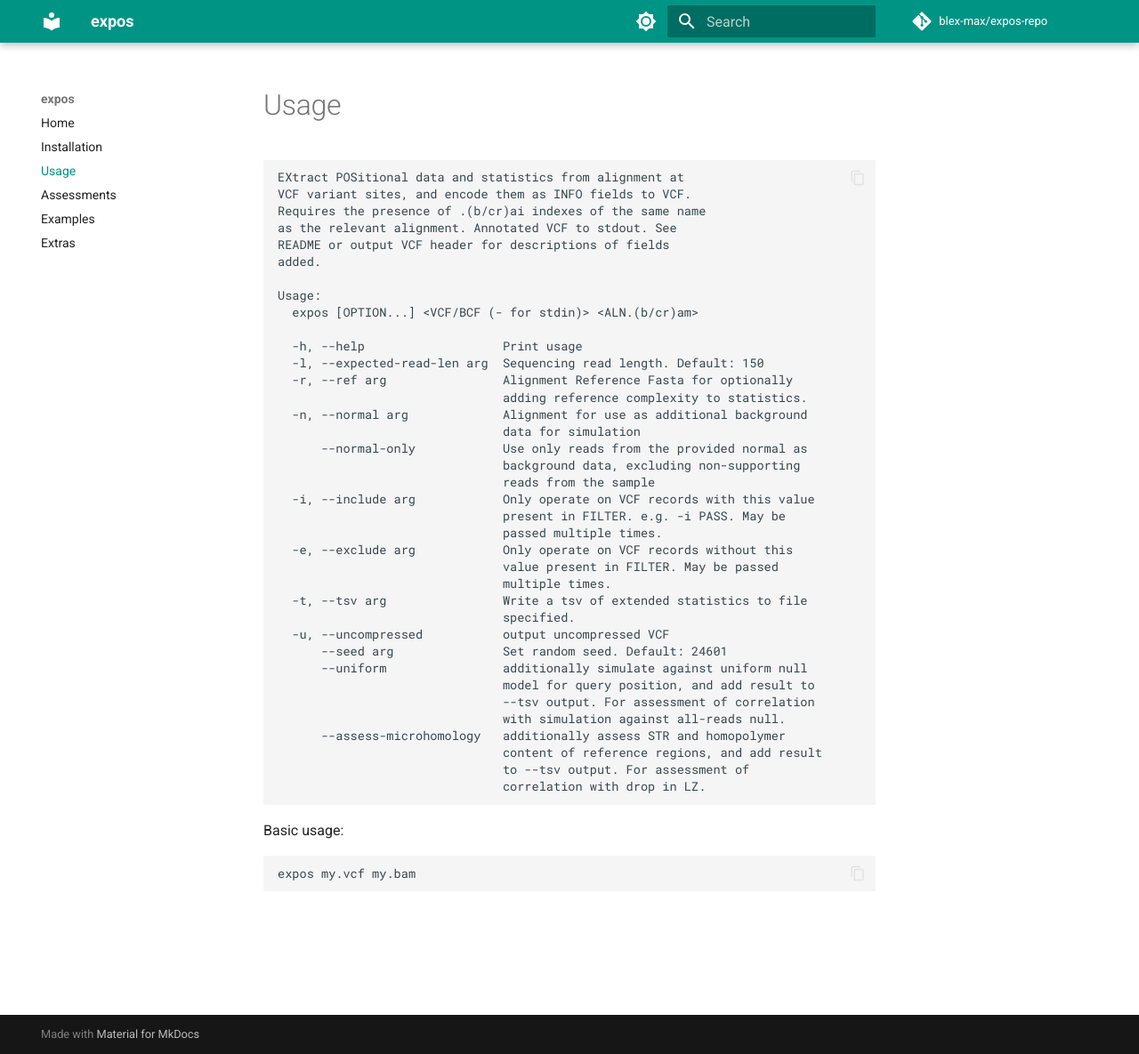
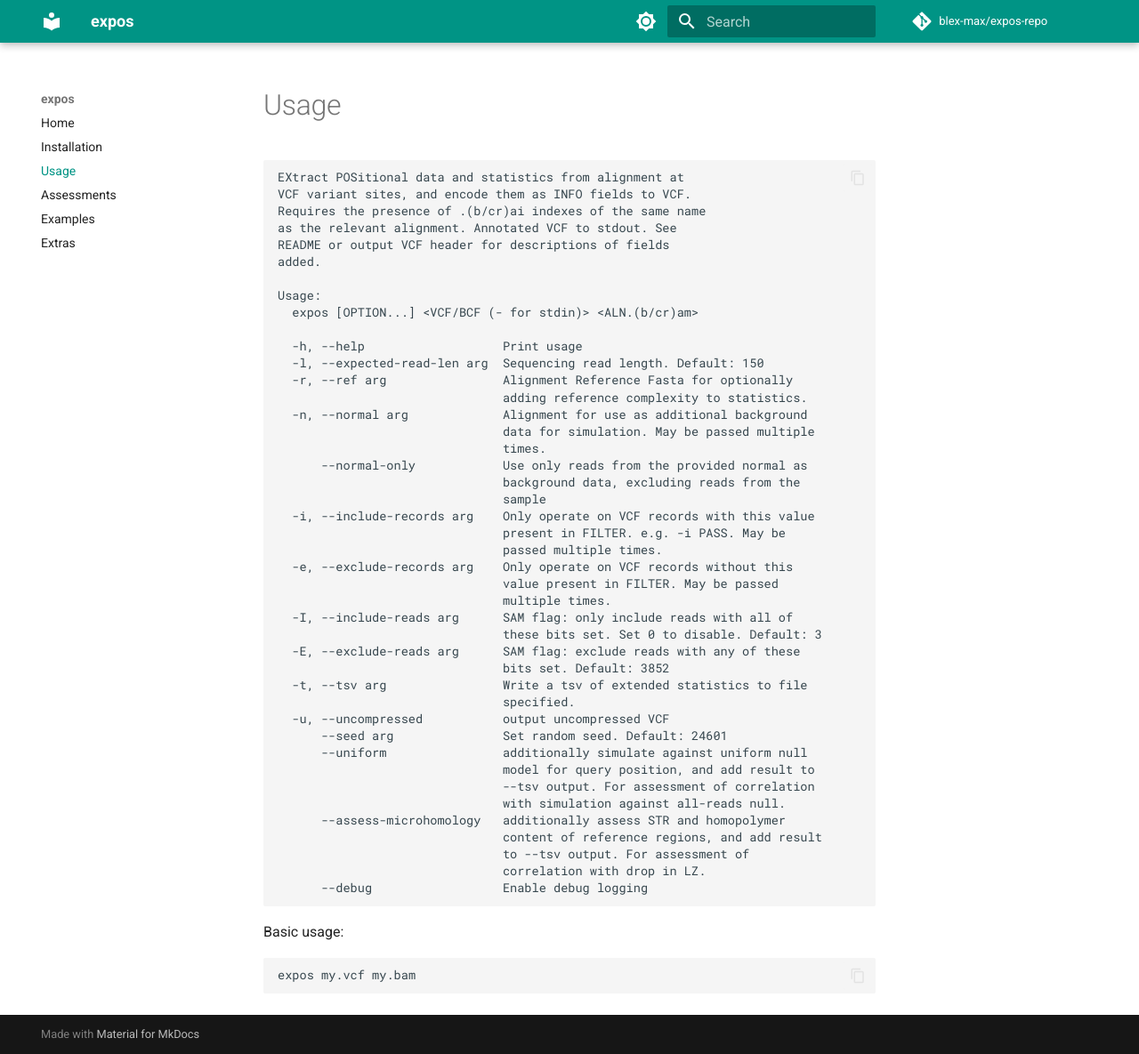
Before and after one commit to blex-max/expos, an MkDocs documentation site: the page built from docs/usage.md, in a window 1280 px wide and 1185 px high. Shown: the whole window at 89% size. Built offline with MkDocs 1.6.1 and Material for MkDocs 9.7.7, drawn with Linux system fonts in a browser that asks for light colours; comment, search, counter and statistics services are not loaded.

Commit message:
update readme, and usage

````diff
--- a/CMakeLists.txt
+++ b/CMakeLists.txt
@@ -13,7 +13,7 @@ set(CMAKE_EXPORT_COMPILE_COMMANDS ON)
 option(ENABLE_DEBUG_FLAGS "Enable extra debug compile options" OFF)
 
 option(MAKE_MAIN "Compile main expos binary" ON)
-option(MAKE_TEST "Compile tests binary" ON)
+option(MAKE_TEST "Compile tests binary" OFF)
 option(MAKE_DAUGHTER "Compile daughter tool binaries" OFF)
 
 # user paths to htslib if needed
--- a/docs/usage.md
+++ b/docs/usage.md
@@ -18,16 +18,21 @@ Usage:
   -r, --ref arg                Alignment Reference Fasta for optionally
                                adding reference complexity to statistics.
   -n, --normal arg             Alignment for use as additional background
-                               data for simulation
+                               data for simulation. May be passed multiple
+                               times.
       --normal-only            Use only reads from the provided normal as
-                               background data, excluding non-supporting
-                               reads from the sample
-  -i, --include arg            Only operate on VCF records with this value
+                               background data, excluding reads from the
+                               sample
+  -i, --include-records arg    Only operate on VCF records with this value
                                present in FILTER. e.g. -i PASS. May be
                                passed multiple times.
-  -e, --exclude arg            Only operate on VCF records without this
+  -e, --exclude-records arg    Only operate on VCF records without this
                                value present in FILTER. May be passed
                                multiple times.
+  -I, --include-reads arg      SAM flag: only include reads with all of
+                               these bits set. Set 0 to disable. Default: 3
+  -E, --exclude-reads arg      SAM flag: exclude reads with any of these
+                               bits set. Default: 3852
   -t, --tsv arg                Write a tsv of extended statistics to file
                                specified.
   -u, --uncompressed           output uncompressed VCF
@@ -40,6 +45,7 @@ Usage:
                                content of reference regions, and add result
                                to --tsv output. For assessment of
                                correlation with drop in LZ.
+      --debug                  Enable debug logging
 ```
 
 Basic usage:
````
Also changed, not shown: README.md (+11 -5 lines), 1 other file.
